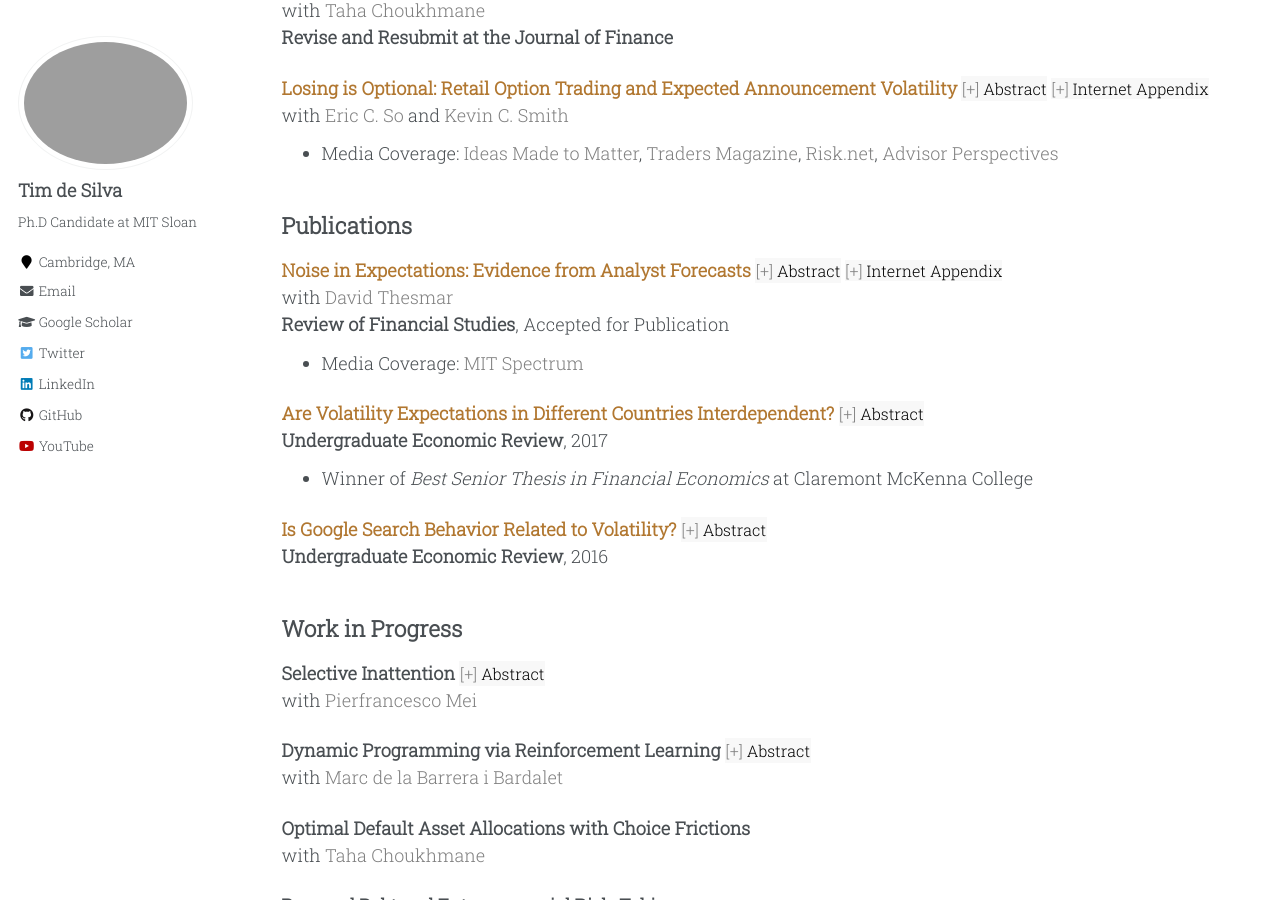
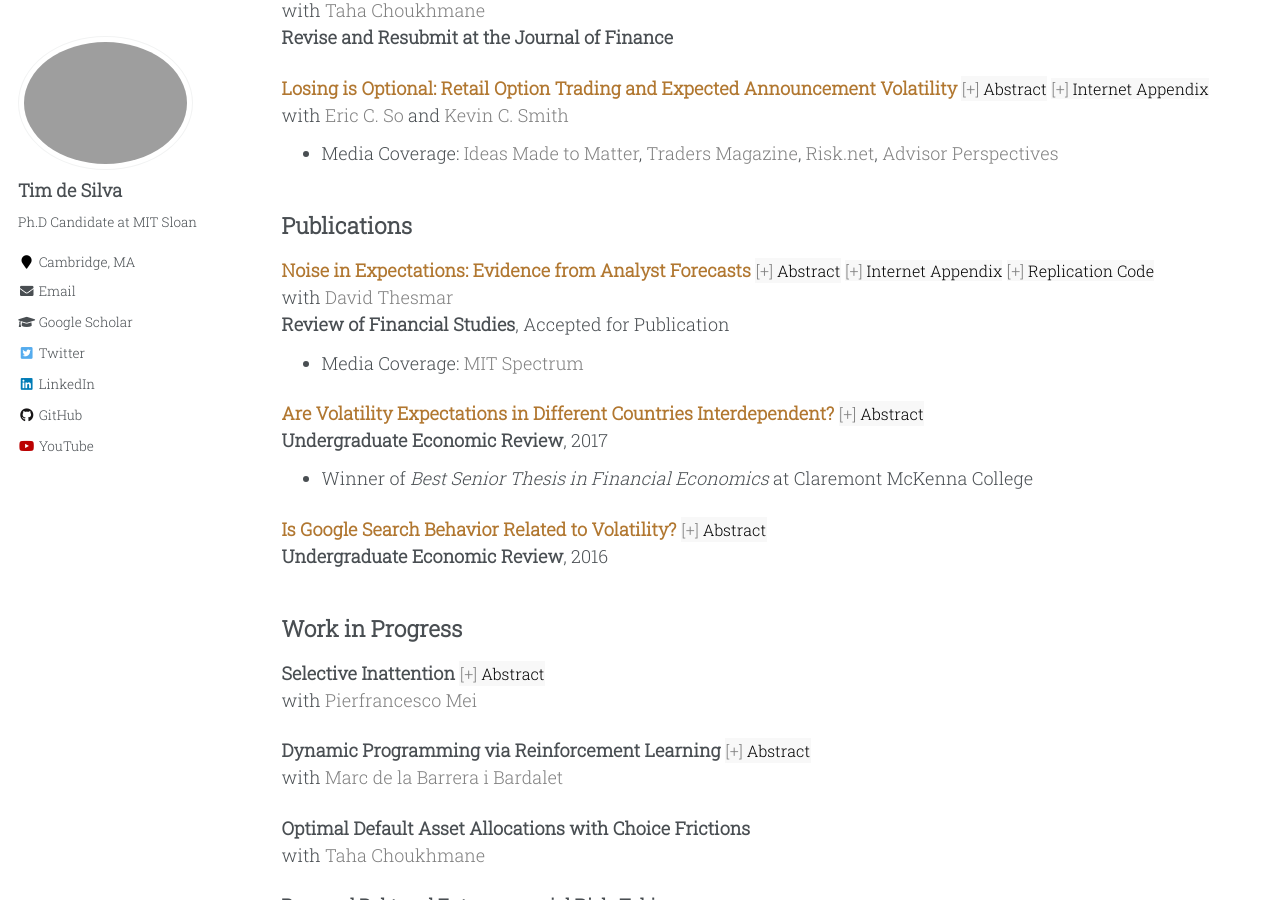
Before and after one commit to timhdesilva/timhdesilva.github.io, a Jekyll site: the page built from _pages/research.html, in a window 1280 px wide and 900 px high, scrolled down 393 px. Built offline with Jekyll 4.4.1, drawn with Linux system fonts in a browser that asks for light colours.

Commit message:
add replication code

```diff
--- a/_pages/research.html
+++ b/_pages/research.html
@@ -99,6 +99,7 @@ author_profile: true
     <a style="text-decoration:none; color:rgb(177, 119, 48); font-weight:bold" href="http://timhdesilva.github.io/files/papers/noise_expectations.pdf">Noise in Expectations: Evidence from Analyst Forecasts</a>
     <button class="abstract-button" data-target="noise">Abstract</button>
     <a style="text-decoration:none; background-color:#f8f8f8; font-size: 16px; font-family: Roboto Slab, serif;" href="http://timhdesilva.github.io/files/papers/noise_expectations_appendix.pdf"><span style="color: gray;">[+]</span> <span style="color:black;">Internet Appendix</span></a>
+    <a style="text-decoration:none; background-color:#f8f8f8; font-size: 16px; font-family: Roboto Slab, serif;" href="https://github.com/timhdesilva/noise_expectations"><span style="color: gray;">[+]</span> <span style="color:black;">Replication Code</span></a>
     <br>with <a style="text-decoration:none; color:gray" href="https://sites.google.com/site/dthesmar/">David Thesmar</a>
     <br><strong>Review of Financial Studies</strong>, Accepted for Publication
     <ul style="margin-top: -12px">
```
